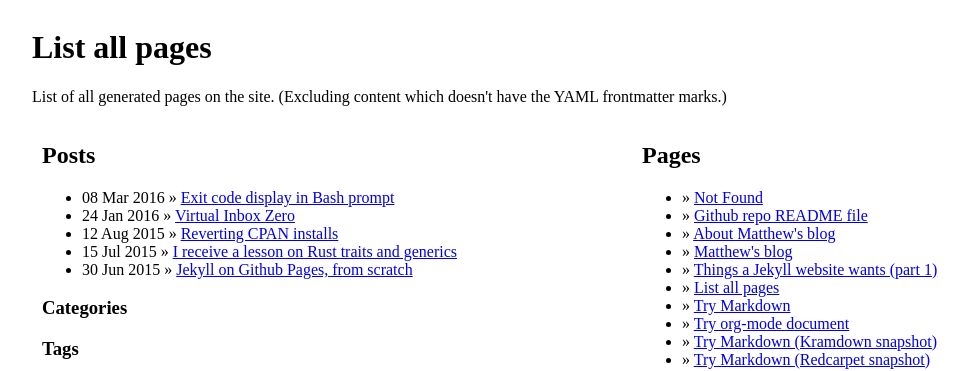
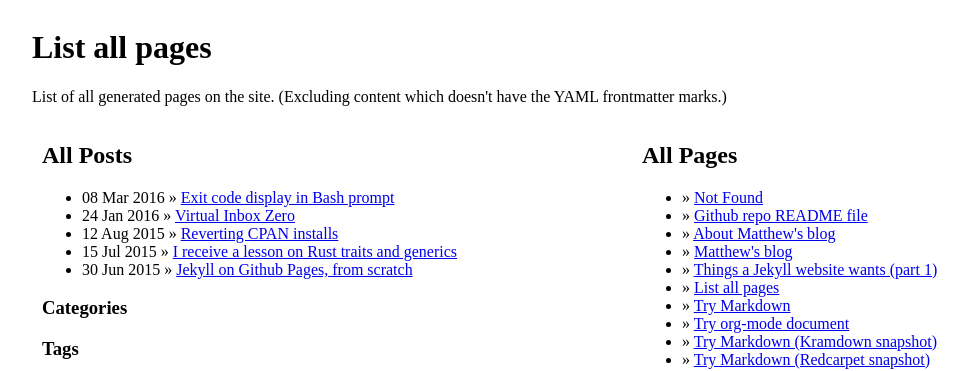
Before and after one commit to mcast/mcast.github.io, a Jekyll site: the page built from sitemap.html, in a window 1280 px wide. Shown: the top 371 px of the page, without its empty margins (8-977 px from the left). Built offline with Jekyll 4.4.1, drawn with Linux system fonts in a browser that asks for light colours.

Commit message:
sitemap - improved display

```diff
--- a/assets/application.css
+++ b/assets/application.css
@@ -28,6 +28,7 @@
 
 .match-target-show { display: none }
 .match-target-show:target { display: block }
+.match-target-show:target ~ .match-target-show-default { display: none }
 
 pre.debug:before {
     content: "Debug dump";
--- a/sitemap.html
+++ b/sitemap.html
@@ -7,10 +7,32 @@
   <h1>{{ page.title }}</h1>
   <p> List of all generated pages on the site.  (Excluding content which doesn't have the YAML frontmatter marks.) </p>
 
-  <div class="grid-50"><h2>Posts</h2>
-  {% include ul--posts.html posts=site.posts %}
+  <div class="grid-50">
+  {% for cat in site.categories %}
+    {% assign catname = cat | first %}
+    <div id="cat--{{ catname | slugify }}" class="match-target-show">
+      <h2>Posts under category {{catname}}</h2>
+      <a href="#"> Show all </a>
+      {% assign catposts = site.categories[catname] %}
+      {% include ul--posts.html posts=catposts %}
+    </div>
+  {% endfor %}
 
-  <h3> Categories </h3>
+  {% for tag in site.tags %}
+    {% assign tagname = tag | first %}
+    <div id="t--{{ tagname | slugify }}" class="match-target-show">
+      <h2>Posts with tag {{tagname}}</h2>
+      <a href="#"> Show all </a>
+      {% assign tagposts = site.tags[tagname] %}
+      {% include ul--posts.html posts=tagposts %}
+    </div>
+  {% endfor %}
+    <div class="match-target-show-default">
+      <h2>All Posts</h2>
+      {% include ul--posts.html posts=site.posts %}
+    </div>
+
+    <h3> Categories </h3>
   {% assign catlist = '' | split: '.' %}
   {% for cat in site.categories %}
     {% assign catname = cat | first %}
@@ -19,15 +41,7 @@
   {% assign catlist = catlist | sort %}
   {% include ul--categories.html catlist=catlist all=site.categories %}
 
-  {% for cat in site.categories %}
-    {% assign catname = cat | first %}
-    <div id="cat--{{ catname | slugify }}" class="match-target-show">
-      {% assign catposts = site.categories[catname] %}
-      {% include ul--posts.html posts=catposts %}
-    </div>
-  {% endfor %}
-
-  <h3> Tags </h3>
+    <h3> Tags </h3>
   {% assign taglist = '' | split: '.' %}
   {% for tag in site.tags %}
     {% assign tagname = tag | first %}
@@ -35,17 +49,9 @@
   {% endfor %}
   {% assign taglist = taglist | sort %}
   {% include ul--tags.html taglist=taglist %}
-
-  {% for tag in site.tags %}
-    {% assign tagname = tag | first %}
-    <div id="t--{{ tagname | slugify }}" class="match-target-show">
-      {% assign tagposts = site.tags[tagname] %}
-      {% include ul--posts.html posts=tagposts %}
-    </div>
-  {% endfor %}
   </div>
 
-  <div class="grid-50"><h2>Pages</h2>
+  <div class="grid-50"><h2>All Pages</h2>
   {% include ul--pages.html %}
 
   <h3> Other stuff </h3>
```
